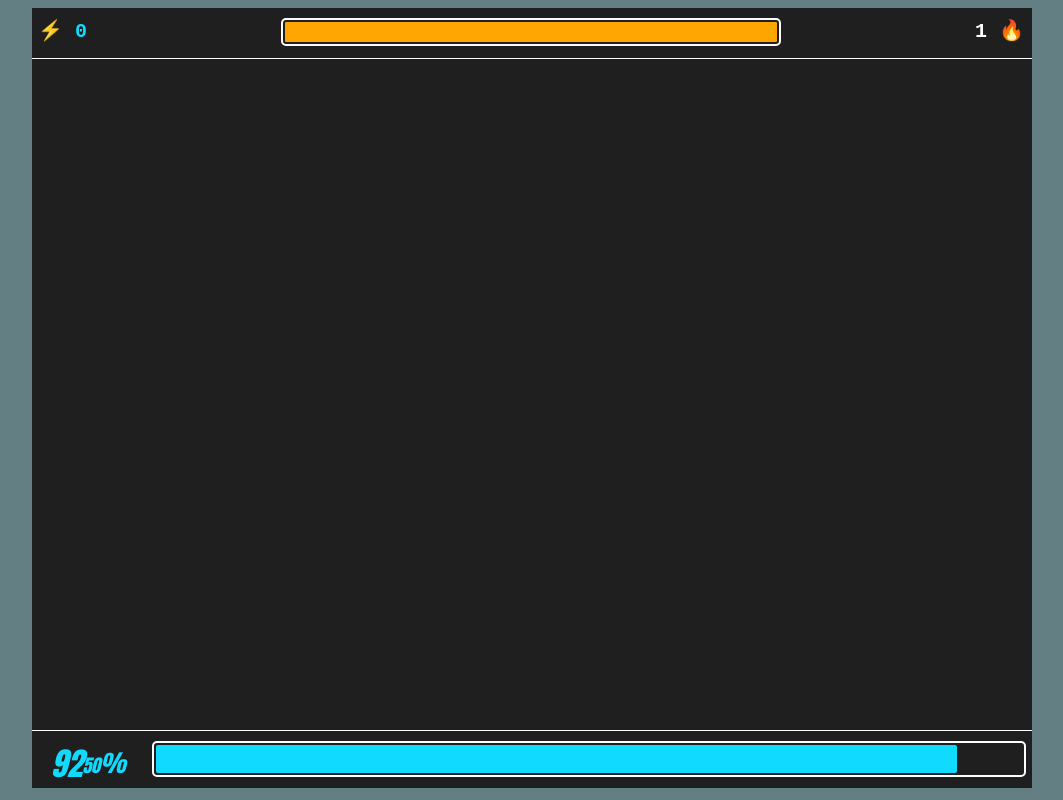
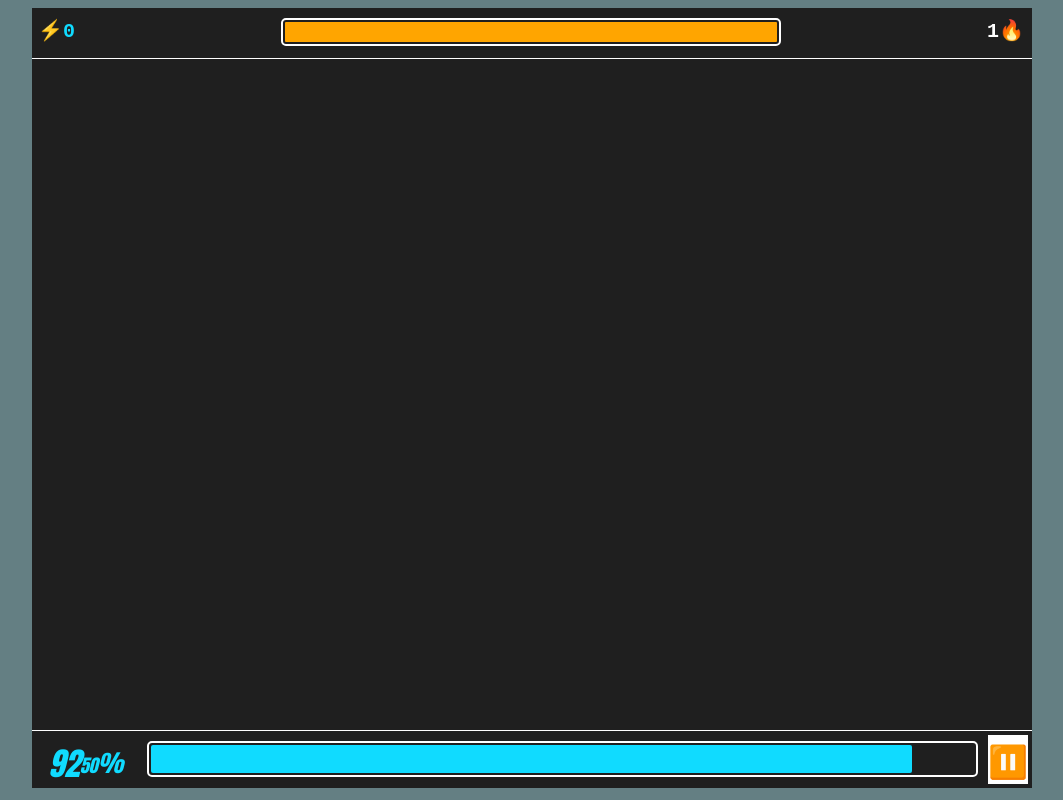
Before and after one commit to GoodJoe2049/splitter, a website with bundled scripts: page index.html in a window 1280 px wide. Shown: the whole page, without its empty margins (108-1171 px from the left). Built offline with nearby package versions, Linux system fonts and the light colour scheme.

Commit message:
add pause button, ui tweaks

```diff
--- a/index.html
+++ b/index.html
@@ -40,6 +40,9 @@
               <div id="life-bar"></div>
             </div>
           </div>
+          <div id="pause-button-container">
+            <div id="pause-button">⏸️</div>
+          </div>
         </div>
       </div>
     </div>
--- a/main-style.css
+++ b/main-style.css
@@ -10,7 +10,7 @@
 
 #game-window-container {
     min-width: 250px;
-    min-height: 450px;
+    min-height: 350px;
     max-width: 1000px;
     max-height: 800px;
     display: flex;
--- a/src/State.mjs
+++ b/src/State.mjs
@@ -1,6 +1,6 @@
 import {
     MAX_LIFE_BAR,
-    STARTING_TICK_DELAY,
+    INITIAL,
 } from "./state-constants.mjs";
 import BottomContainerUI from "./ui/bottom_container/BottomContainerUI.mjs";
 import TopContainerUI from "./ui/top_container/TopContainerUI.mjs";
@@ -22,6 +22,7 @@ const gameOver = () => {
 };
 
 const toggleGamePaused = () => {
+    BottomContainerUI.togglePauseButton();
     gamePaused = !gamePaused;
 };
 
@@ -98,14 +99,15 @@ const getTotalEnergy = () => totalEnergy;
 
 const getLifeBar = () => lifeBar;
 
+const getGamePaused = () => gamePaused;
 
-var heatLevel = 1;      //the difficulty level
-var totalEnergy = 0;    //energy generated through the entire run
-var lifeBar = MAX_LIFE_BAR;    //current energy to stay alive
+
+var heatLevel = INITIAL.HEAT_LEVEL;
+var totalEnergy = INITIAL.TOTAL_ENERGY;
+var lifeBar = MAX_LIFE_BAR;
 var tickIds = [];
-var tickDelayMs = STARTING_TICK_DELAY;
+var tickDelayMs = INITIAL.TICK_DELAY;
 var gamePaused = false;
-var tickPaused = false;
 
 const State = {
     startGame,
@@ -119,6 +121,7 @@ const State = {
     subLifeBarBy,
     missParticlePenalty,
     getPassiveEnergyLoss,
+    getGamePaused
 };
 
 export default State;
--- a/src/main.mjs
+++ b/src/main.mjs
@@ -10,7 +10,6 @@ onresize = (event) => {
 };
 
 let gameArea = document.getElementById("game-area");
-
 gameArea.addEventListener("click", GameContainerUI.playerClick);
 
 window.addEventListener("keydown", (e) => {
@@ -21,5 +20,7 @@ window.addEventListener("keydown", (e) => {
     }
 });
 
+document.getElementById("pause-button-container").addEventListener("click", State.toggleGamePaused);
+
 onresize();
 State.startGame();
--- a/src/state-constants.mjs
+++ b/src/state-constants.mjs
@@ -1,3 +1,8 @@
 
 export const MAX_LIFE_BAR = 10000;
-export const STARTING_TICK_DELAY = 10;
+
+export const INITIAL = {
+    HEAT_LEVEL: 1,
+    TOTAL_ENERGY: 0,
+    TICK_DELAY: 10
+};
--- a/src/ui/bottom_container/BottomContainerUI.mjs
+++ b/src/ui/bottom_container/BottomContainerUI.mjs
@@ -17,8 +17,13 @@ const updateLifeBar = () => {
     lifeBar.style.width = (State.getLifeBar() / MAX_LIFE_BAR) * 100 + "%";
 };
 
+const togglePauseButton = () => {
+    document.getElementById("pause-button").innerHTML = State.getGamePaused() ? "\u{23F8}" : "\u{25B8}"; //gonna change these to renders, not emojis
+};
+
 const BottomContainerUI = {
     updateLifePercentAndBar,
+    togglePauseButton
 };
 
 export default BottomContainerUI;
--- a/src/ui/bottom_container/bottom-container.css
+++ b/src/ui/bottom_container/bottom-container.css
@@ -48,3 +48,16 @@
     height: 100%;
     border-radius: 2px;
 }
+
+#pause-button-container {
+    padding: 4px;
+}
+
+#pause-button-container:hover {
+    cursor: pointer;
+}
+
+#pause-button {
+    font-size: 32px;
+    background-color: white;
+}
--- a/src/ui/top_container/TopContainerUI.mjs
+++ b/src/ui/top_container/TopContainerUI.mjs
@@ -7,7 +7,7 @@ const initRender = () => {
 };
 
 const updateTotalEnergy = () => {
-    document.getElementById("total-energy-container").innerHTML = "\u{26A1} " + State.getTotalEnergy();
+    document.getElementById("total-energy-container").innerHTML = "\u{26A1}" + State.getTotalEnergy();
 };
 
 const updateHeatBar = () => {
@@ -15,7 +15,7 @@ const updateHeatBar = () => {
 };
 
 const updateHeatLevel = () => {
-    document.getElementById("heat-level-container").innerHTML = State.getHeatLevel() + " \u{1F525}";
+    document.getElementById("heat-level-container").innerHTML = State.getHeatLevel() + "\u{1F525}";
 };
 
 const TopContainerUI = {
```
